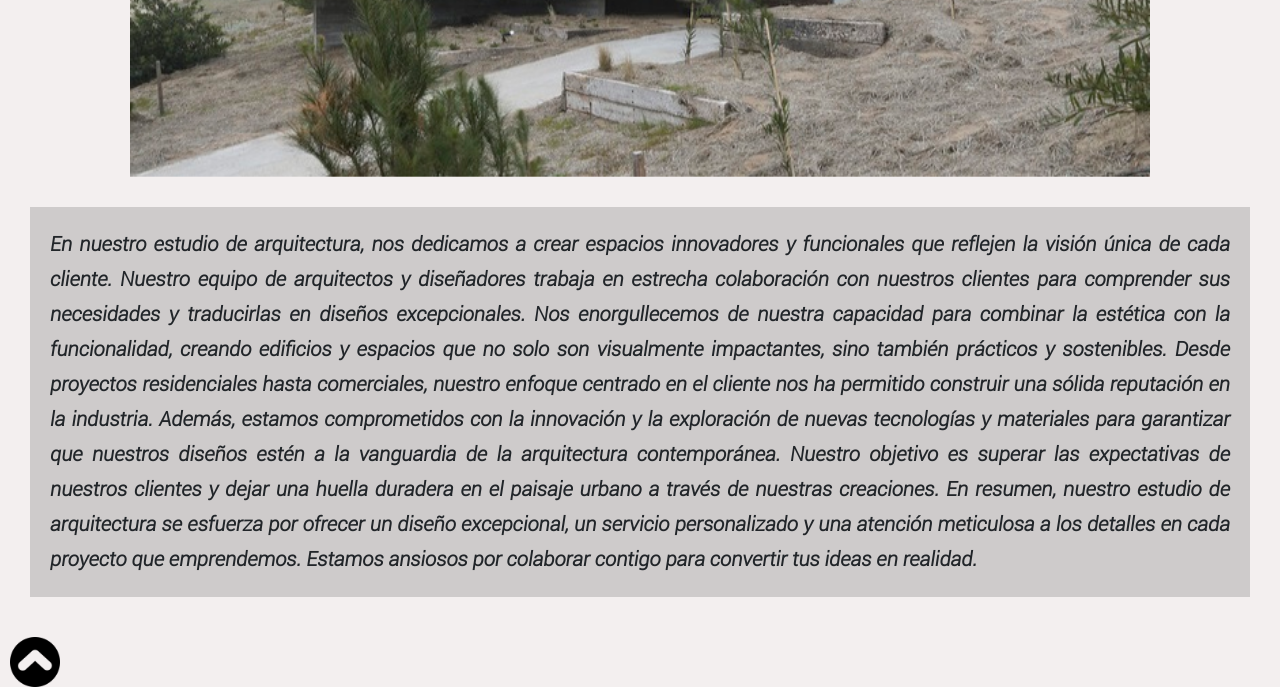
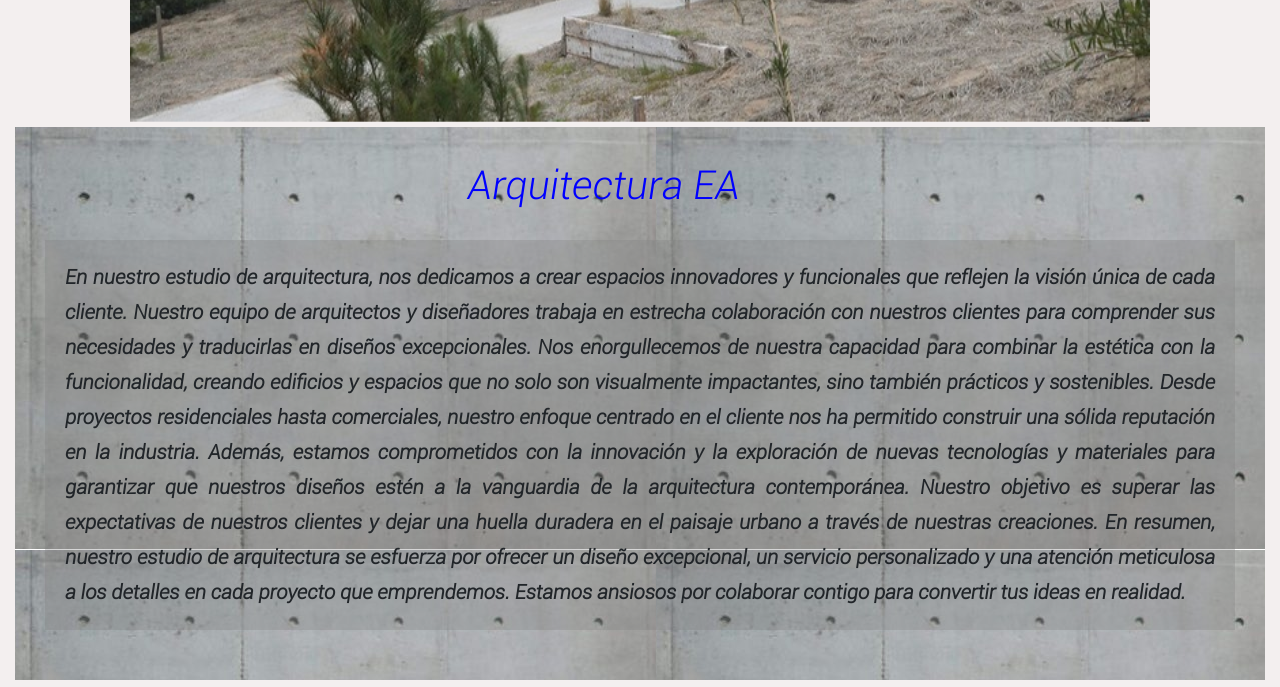
Before and after one commit to AlanBouzali/mi-repo-proyecto, a website: page index.html in a window 1280 px wide. Shown: the part 680-1367 px from the top of the page. Drawn offline with nearby package versions, Linux system fonts and the light colour scheme.

Commit message:
update carrousel index

```diff
--- a/index.html
+++ b/index.html
@@ -50,12 +50,8 @@
     <h3 id="ancla"></h3>
     </header>
 
-    <!--<h1>Nombre del Estudio</h1>  -->
-
     <main>
-        <h1 id="top">Arquitectura EA</h1>
-
-        <section class="carousel_index">
+        <section class="carousel_index" id="top">
             <div id="carouselExample" class="carousel slide">
                 <div class="carousel-inner">
                     <div class="carousel-item active">
@@ -79,16 +75,15 @@
             </div>
         </section>
 
+        <section class="fondo_text_index">
+            <h1 class="titulo_princ">Arquitectura EA</h1>
             <section class="presentacion">
                 <p>En nuestro estudio de arquitectura, nos dedicamos a crear espacios innovadores y funcionales que reflejen la visión única de cada cliente. Nuestro equipo de arquitectos y diseñadores trabaja en estrecha colaboración con nuestros clientes para comprender sus necesidades y traducirlas en diseños excepcionales.
-
                     Nos enorgullecemos de nuestra capacidad para combinar la estética con la funcionalidad, creando edificios y espacios que no solo son visualmente impactantes, sino también prácticos y sostenibles. Desde proyectos residenciales hasta comerciales, nuestro enfoque centrado en el cliente nos ha permitido construir una sólida reputación en la industria.
-
                     Además, estamos comprometidos con la innovación y la exploración de nuevas tecnologías y materiales para garantizar que nuestros diseños estén a la vanguardia de la arquitectura contemporánea. Nuestro objetivo es superar las expectativas de nuestros clientes y dejar una huella duradera en el paisaje urbano a través de nuestras creaciones.
-
                     En resumen, nuestro estudio de arquitectura se esfuerza por ofrecer un diseño excepcional, un servicio personalizado y una atención meticulosa a los detalles en cada proyecto que emprendemos. Estamos ansiosos por colaborar contigo para convertir tus ideas en realidad.</p>
             </section>
-
+        </section>
             <a href="#top">
                 <img src="./assets/img/arriba.png" alt="arriba">
             </a>
--- a/scss/style.scss
+++ b/scss/style.scss
@@ -153,8 +153,15 @@ header{
         background-color: rgba(128, 128, 128, 0.589);
     }
 }
+.fondo_text_index{
+    background-image: url(../assets/img/Hormigon.png);
+    padding: 20px 0 20px 0;
+    margin: 5px 15px 0 15px;
+}
+.titulo_princ{
+    padding-left: 35%;
+}
 .presentacion{
-/*     margin: 20px; */
     p{
         margin: 30px;
         padding: 20px;
```
Also changed, not shown: pages/proyectos.html (+1 -0 lines), css/style.css, 1 other file. Lines whose indentation alone changed are shown as unchanged.
